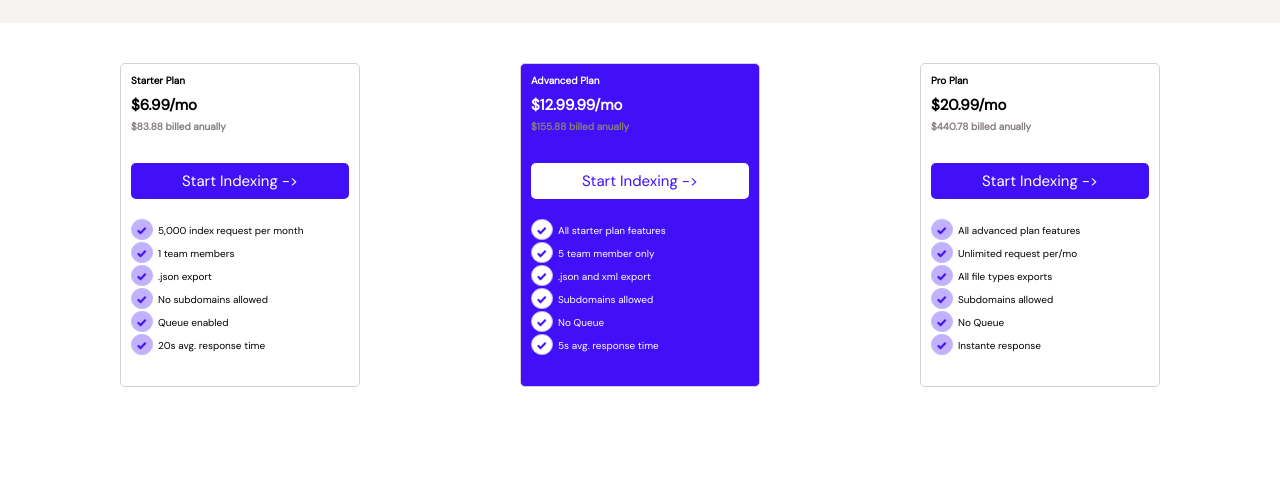
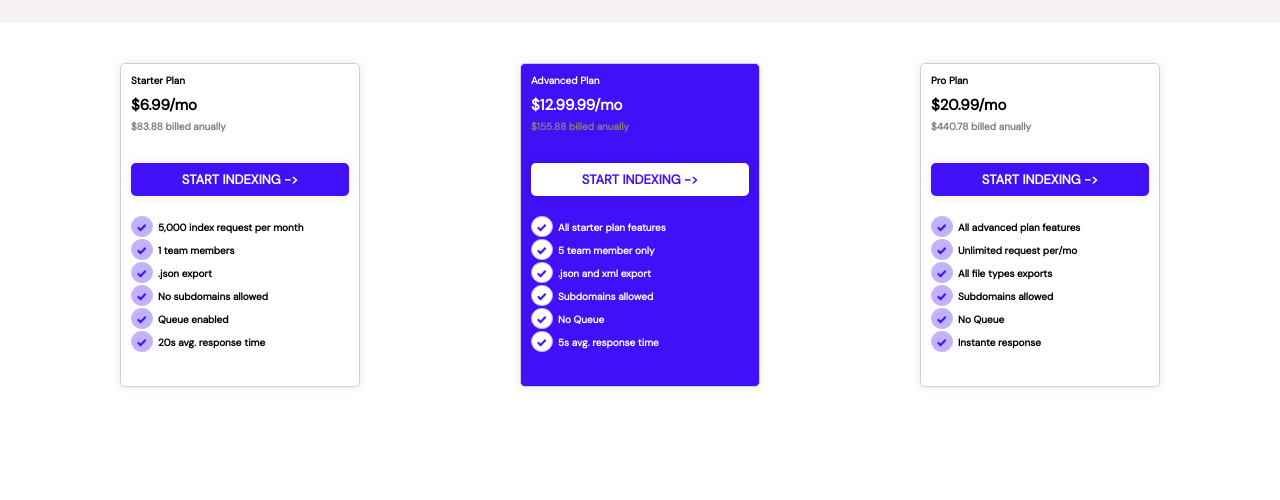
Before and after one commit to alepaez-dev/myFirstLayout, a plain HTML site: page index.html in a window 1280 px wide. Shown: the part 300-800 px from the top of the page. Drawn offline with Linux system fonts and the light colour scheme.

Commit message:
Agregue transiciones y efecto box-shadow

```diff
--- a/css/style.css
+++ b/css/style.css
@@ -4,6 +4,7 @@
     box-sizing: border-box;
     font-family: 'DM Sans', sans-serif;
     text-decoration: none;
+    font-weight: bold;
 
 }
 
@@ -120,6 +121,13 @@ main{
     justify-content: flex-start;
     display: flex;
     flex-flow: column;
+    cursor: pointer;
+    box-shadow: 0 0 10px rgba(0,0,0,0.1);
+    -webkit-transition-duration: 0.3s;
+    transition-duration: 0.3s;
+    -webkit-transition-property: box-shadpw, transform;
+    transition-property: box-shadow, transform;
+
 
 }
 
@@ -205,14 +213,26 @@ h3 {
     border-radius: 5px;
     color: white;
     padding: 8px;
-    display: inline-block;
+    /* display: inline-block; */
     margin-bottom: 20px;
     text-align: center;
-    font-size: 15px;
+    font-size: 13px;
+    text-transform: uppercase;
+    /* Para cambiar a manita el cursor */
+    cursor: pointer;
+    box-shadow: 0 0 10px rgba(0,0,0,0.1);
+    -webkit-transition-duration: 0.3s;
+    transition-duration: 0.3s;
+    -webkit-transition-property: box-shadow, transform;
+    transition-property: box-shadow, transform;
 }
 
 .botones:hover {
-    background: violet;
+     background: violet;
+     box-shadow: 0 0 20px rgba(0,0,0,0.5);
+     -webkit-transform: scale(1.1);
+     transform: scale(1.1);
+
 }
 
 .section2 ul{
@@ -239,14 +259,9 @@ h3 {
 
 .starter:hover {
     background-color: blueviolet;
-}
-
-
-.advanced:hover{
-    background-color: rgb(180, 181, 238);
+    box-shadow: 0 0 20px rgba(0,0,0,0.5);
+    -webkit-transform: scale(1.1);
+    transform: scale(1.1);
+    /* box-shadow: 10px -10px 2px 10px pink inset; */
 
 }
-
-.advanced div:hover{
-    color:blue;
-}
--- a/index.html
+++ b/index.html
@@ -57,7 +57,8 @@
                            <ul> <img src="assets/images/checkmark-onpurple.png" width = "10px"alt=""> </ul>
                            <ul> <img src="assets/images/checkmark-onpurple.png" width = "10px"alt=""> </ul>
                         </div>
-                        <div class="listas">
+                        <div>
+                        <!-- <div class="listas"> -->
                             <ul>5,000 index request per month</ul>
                             <ul>1 team members</ul>
                             <ul>.json export</ul>
@@ -130,8 +131,7 @@
                 </div>
             </div>
         </main>
+    </div>
 
-
-    </div>
 </body>
 </html>
```
